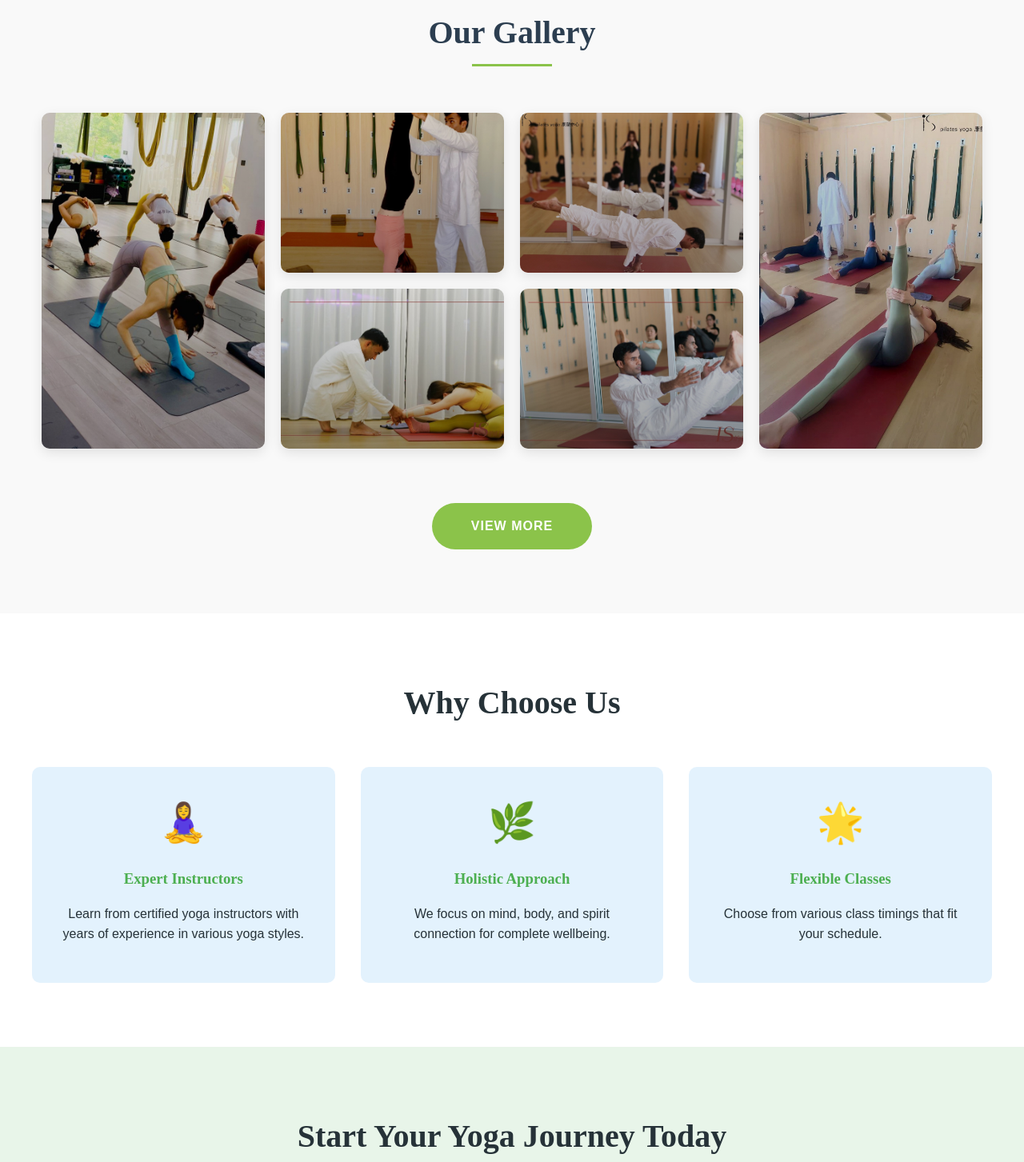
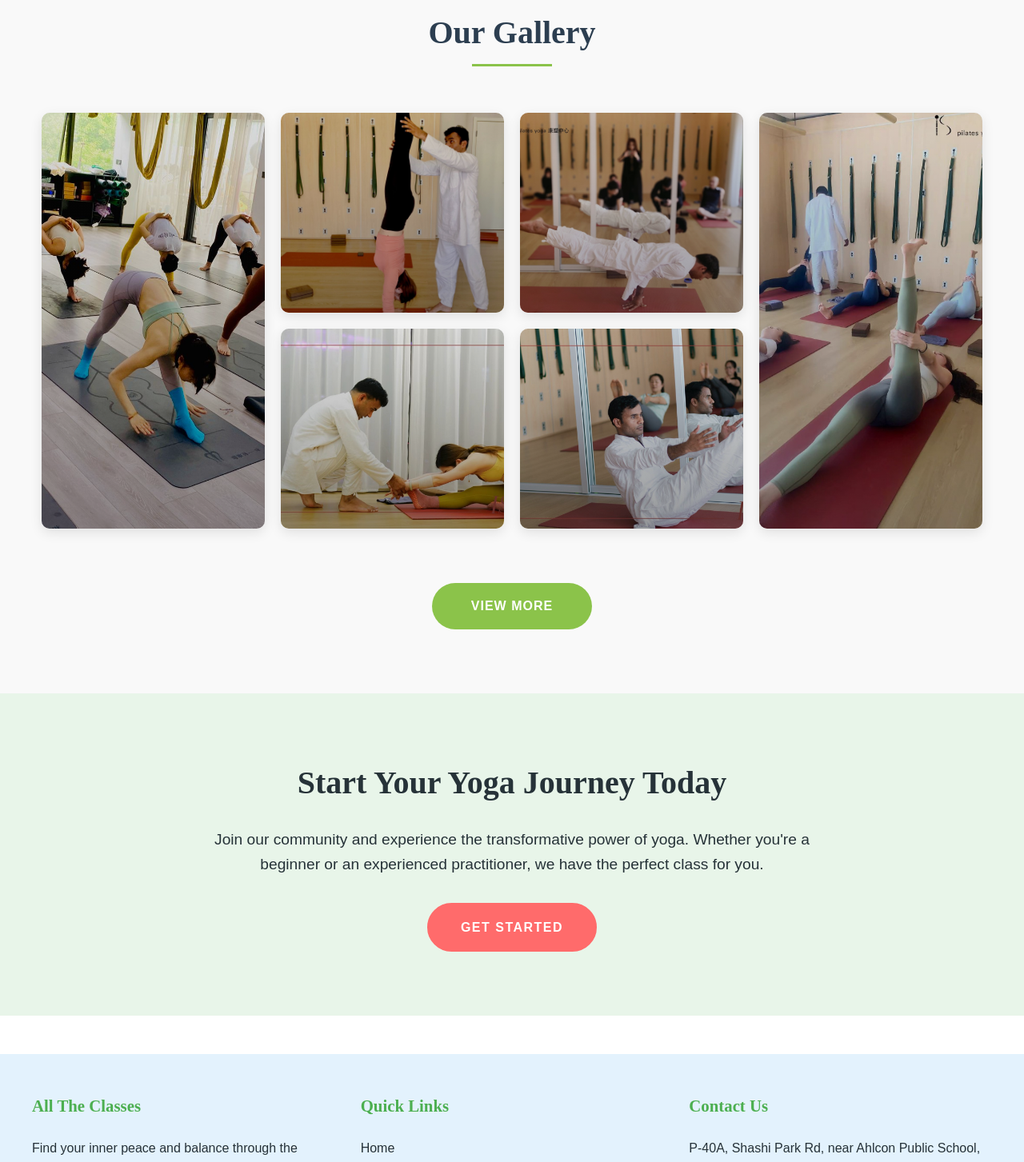
Before and after one commit to The-YashGaur/alltheclasses-yoga, a React (Create React App) app in the folder frontend/: page / in a window 1280 px wide. Shown: the part 2160-3613 px from the top of the page at 80% size. Built offline with nearby package versions, Linux system fonts and the light colour scheme.

Commit message:
commit added

```diff
--- a/frontend/src/pages/Home/GallerySection.tsx
+++ b/frontend/src/pages/Home/GallerySection.tsx
@@ -30,7 +30,7 @@ const SectionTitle = styled.h2`
 const GalleryGrid = styled.div`
   display: grid;
   grid-template-columns: repeat(auto-fill, minmax(250px, 1fr));
-  grid-auto-rows: 200px;
+  grid-auto-rows: 250px;
   grid-gap: 20px;
   grid-auto-flow: dense;
   max-width: 1400px;
@@ -39,12 +39,12 @@ const GalleryGrid = styled.div`
 
   @media (max-width: 768px) {
     grid-template-columns: repeat(auto-fill, minmax(200px, 1fr));
-    grid-auto-rows: 150px;
+    grid-auto-rows: 200px;
   }
 
   @media (max-width: 480px) {
     grid-template-columns: repeat(auto-fill, minmax(150px, 1fr));
-    grid-auto-rows: 120px;
+    grid-auto-rows: 150px;
   }
 `;
 
@@ -55,6 +55,10 @@ const GalleryItem = styled.div<{ span?: number }>`
   box-shadow: 0 5px 15px rgba(0, 0, 0, 0.1);
   transition: all 0.3s ease;
   grid-row: span ${props => props.span || 1};
+  display: flex;
+  align-items: center;
+  justify-content: center;
+  background: #f5f5f5;
 
   &:hover {
     transform: translateY(-5px);
@@ -78,6 +82,7 @@ const GalleryItem = styled.div<{ span?: number }>`
     bottom: 0;
     background: linear-gradient(to bottom, rgba(0,0,0,0.1) 0%, rgba(0,0,0,0.4) 100%);
     transition: opacity 0.3s ease;
+    z-index: 1;
   }
 
   img {
@@ -85,6 +90,10 @@ const GalleryItem = styled.div<{ span?: number }>`
     height: 100%;
     object-fit: cover;
     transition: transform 0.5s ease;
+    position: absolute;
+    top: 0;
+    left: 0;
+    object-position: center;
   }
 
   &.span-2 {
@@ -120,28 +129,38 @@ const Gallery: React.FC = () => {
   const handleViewMoreClick = () => {
     window.scrollTo(0, 0);
   };
-   return (
+   const galleryItems = [
+    { id: 1, src: "/gallery/photo1.jpg", alt: "Yoga class in session", span: 2 },
+    { id: 2, src: "/gallery/photo2.jpg", alt: "Group meditation", span: 1 },
+    { id: 3, src: "/gallery/photo3.jpg", alt: "Advanced yoga pose", span: 1 },
+    { id: 4, src: "/gallery/photo4.jpg", alt: "Sunset yoga session", span: 2 },
+    { id: 5, src: "/gallery/photo5.jpg", alt: "Yoga instructor guiding students", span: 1 },
+    { id: 6, src: "/gallery/photo6.jpg", alt: "Group yoga outdoors", span: 1 },
+  ];
+
+  const handleImageError = (e: React.SyntheticEvent<HTMLImageElement>) => {
+    const target = e.target as HTMLImageElement;
+    target.src = '/images/placeholder.jpg';
+    target.alt = 'Image not available';
+  };
+
+  return (
     <GallerySection>
       <SectionTitle>Our Gallery</SectionTitle>
       <GalleryGrid>
-        <GalleryItem className="span-2">
-          <img src="/gallery/photo1.jpg" alt="Yoga pose 1" onError={(e) => { e.currentTarget.src = '/gallery/placeholder.jpg'; }} />
-        </GalleryItem>
-        <GalleryItem>
-          <img src="/gallery/photo2.jpg" alt="Yoga pose 2" onError={(e) => { e.currentTarget.src = '/gallery/placeholder.jpg'; }} />
-        </GalleryItem>
-        <GalleryItem>
-          <img src="/gallery/photo3.jpg" alt="Yoga pose 3" onError={(e) => { e.currentTarget.src = '/gallery/placeholder.jpg'; }} />
-        </GalleryItem>
-        <GalleryItem className="span-2">
-          <img src="/gallery/photo4.jpg" alt="Yoga pose 4" onError={(e) => { e.currentTarget.src = '/gallery/placeholder.jpg'; }} />
-        </GalleryItem>
-        <GalleryItem>
-          <img src="/gallery/photo5.jpg" alt="Yoga pose 5" onError={(e) => { e.currentTarget.src = '/gallery/placeholder.jpg'; }} />
-        </GalleryItem>
-        <GalleryItem>
-          <img src="/gallery/photo6.jpg" alt="Yoga pose 6" onError={(e) => { e.currentTarget.src = '/gallery/placeholder.jpg'; }} />
-        </GalleryItem>
+        {galleryItems.map((item) => (
+          <GalleryItem
+            key={item.id}
+            className={item.span === 2 ? 'span-2' : ''}
+          >
+            <img
+              src={item.src}
+              alt={item.alt}
+              loading="lazy"
+              onError={handleImageError}
+            />
+          </GalleryItem>
+        ))}
       </GalleryGrid>
       <ViewMoreButton
         to="/gallery"
--- a/frontend/src/pages/Home/index.tsx
+++ b/frontend/src/pages/Home/index.tsx
@@ -405,28 +405,7 @@ const Home: React.FC = () => {
 
       <GallerySection />
 
-      <FeaturesSection>
-        <SectionTitle>Why Choose Us</SectionTitle>
-        <FeaturesGrid>
-          <FeatureCard>
-            <IconWrapper>🧘‍♀️</IconWrapper>
-            <h3>Expert Instructors</h3>
-            <p>Learn from certified yoga instructors with years of experience in various yoga styles.</p>
-          </FeatureCard>
 
-          <FeatureCard>
-            <IconWrapper>🌿</IconWrapper>
-            <h3>Holistic Approach</h3>
-            <p>We focus on mind, body, and spirit connection for complete wellbeing.</p>
-          </FeatureCard>
-
-          <FeatureCard>
-            <IconWrapper>🌟</IconWrapper>
-            <h3>Flexible Classes</h3>
-            <p>Choose from various class timings that fit your schedule.</p>
-          </FeatureCard>
-        </FeaturesGrid>
-      </FeaturesSection>
 
       <CtaSection>
         <CtaContent>
```
